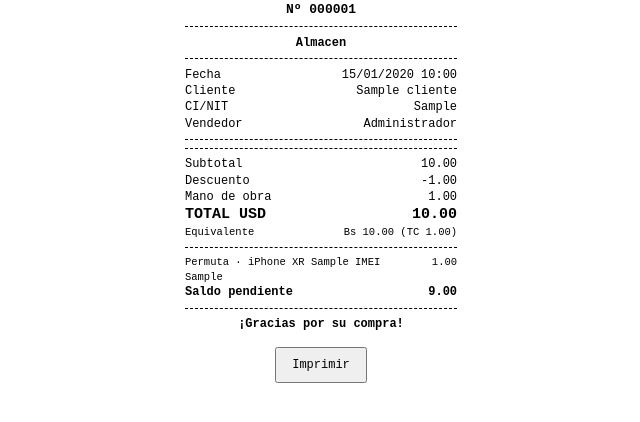
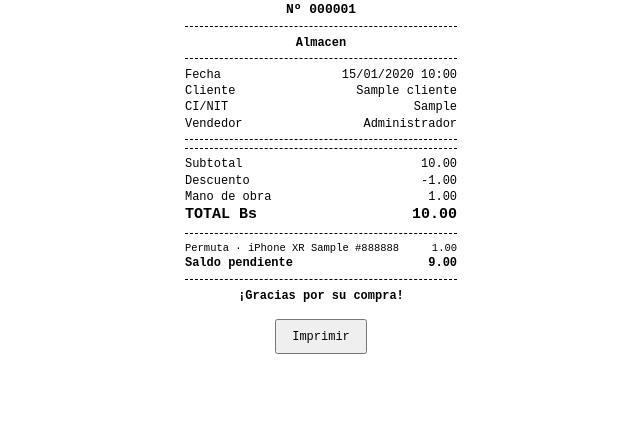
Before and after one commit to jsoliz064/estacion-apple, a Laravel app: page /ventas/1/nota in a window 1280 px wide. Shown: the part 125-547 px from the top of the page, without its empty margins (319-959 px from the left). Run offline with Laravel 12, Linux system fonts and the light colour scheme; a user stored in the database is signed in; data comes from the database, SQL or seed files in the repository; tables that the repository leaves empty hold one stand-in row (values such as "Sample post"); parts of the project's set-up code (start-up, migrations or seed data) failed here and were passed over; some libraries are stand-ins or nearby versions.

Commit message:
Recibo de la venta (nota y PDF) todo en Bs, sin USD ni tipo de cambio
- VentaController::montosEnBs(): los montos del recibo en Bs, al TC
  congelado de la venta. El TOTAL es el de la venta en Bs y el descuento se
  deriva para que «Subtotal - Descuento + Mano de obra = TOTAL» cuadre.
- Los pagos en Bs muestran lo que se escribio; VentaPago::descripcionRecibo()
  da el metodo sin el TC.
- Nota y PDF: columnas y totales en Bs, sin la linea «Equivalente (TC)»; el
  nombre del equipo con nombreCorto(). El texto de WhatsApp, «Total Bs ...».

```diff
--- a/app/Http/Controllers/VentaController.php
+++ b/app/Http/Controllers/VentaController.php
@@ -2,7 +2,11 @@
 
 namespace App\Http\Controllers;
 
+use App\Enums\Moneda;
+use App\Models\TipoCambio;
 use App\Models\Venta;
+use App\Models\VentaPago;
+use App\Support\Dinero;
 use Barryvdh\DomPDF\Facade\Pdf;
 
 /** Ventas: una sola para equipos, repuestos y accesorios. */
@@ -64,7 +68,43 @@ class VentaController extends Controller
         $sueltos = $venta->detalles->whereNull('producto_id')
             ->filter(fn($d) => !$d->producto_asociado_id || !$equipos->contains('producto_id', $d->producto_asociado_id));
 
-        return compact('venta', 'equipos', 'sueltos');
+        return compact('venta', 'equipos', 'sueltos') + $this->montosEnBs($venta);
+    }
+
+    /**
+     * El recibo es todo en Bs, sin USD ni tipo de cambio (pedido de la tienda:
+     * es lo que se le dice y se le cobra al cliente). Al TC CONGELADO de la
+     * venta, no al del dia. Todo se sigue guardando en USD: esto es la vista.
+     *
+     *  - $bs($usd): una linea (precio, descuento, subtotal), formateada.
+     *  - $totalesBs: el total es el de la venta en Bs (el que mostro el
+     *    formulario al vender y el que se cobro), y el descuento es la
+     *    diferencia, para que «Subtotal - Descuento + Mano de obra = TOTAL»
+     *    cuadre al centavo: convertido por su lado, un descuento cargado como
+     *    200 Bs salia 200.03.
+     *  - $pagoBs($pago): un pago en Bs muestra lo que se escribio
+     *    (monto_moneda); uno en USD, la permuta o la seña, su USD en Bs.
+     */
+    private function montosEnBs(Venta $venta): array
+    {
+        $tc = (float) $venta->tipo_cambio ?: TipoCambio::actual();
+        $subtotal = Dinero::aBs($venta->subtotal, $tc);
+        $manoObra = Dinero::aBs($venta->mano_obra, $tc);
+        $total = Dinero::aBs($venta->total, $tc);
+
+        return [
+            'bs' => fn($usd) => number_format(Dinero::aBs((float) $usd, $tc), 2),
+            'totalesBs' => [
+                'subtotal' => $subtotal,
+                'mano_obra' => $manoObra,
+                'total' => $total,
+                'descuento' => round($subtotal + $manoObra - $total, 2),
+                'saldo' => $venta->saldoPendiente() > 0 ? Dinero::aBs($venta->saldoPendiente(), $tc) : 0.0,
+            ],
+            'pagoBs' => fn(VentaPago $pago) => $pago->moneda === Moneda::alterna() && $pago->monto_moneda !== null
+                ? round((float) $pago->monto_moneda, 2)
+                : Dinero::aBs($pago->monto, $tc),
+        ];
     }
 
     public function create()
--- a/app/Models/VentaPago.php
+++ b/app/Models/VentaPago.php
@@ -74,6 +74,21 @@ class VentaPago extends Model
      * Como se lee el pago en el detalle y en la nota: «Efectivo», «QR · USD 100
      * a 6,96», «Permuta · iPhone 11 IMEI ...». Necesita metodo y producto.modelo.
      */
+    /**
+     * El texto de un pago en el recibo: el metodo (o la permuta con su
+     * equipo, o la seña), sin monto ni tipo de cambio. El recibo es todo en Bs
+     * y el monto va en su columna; descripcion() sigue con el TC para las
+     * pantallas internas.
+     */
+    public function descripcionRecibo(): string
+    {
+        if ($this->esPermuta()) {
+            return 'Permuta' . ($this->producto ? ' · ' . $this->producto->nombreCorto() : '');
+        }
+
+        return ($this->metodo?->nombre ?? 'Pago') . ($this->esSena() ? ' · seña de la reserva' : '');
+    }
+
     public function descripcion(): string
     {
         if ($this->esPermuta()) {
--- a/resources/views/app/venta/nota.blade.php
+++ b/resources/views/app/venta/nota.blade.php
@@ -3,11 +3,11 @@
      (el papel de 80 mm tiene unos 4 mm de margen fisico por lado). Comprobante
      interno: sin datos fiscales (decision del usuario). --}}
 @php
-    // Montos en USD, con el mismo formato que Dinero (y que $pago->descripcion()):
-    // con el formato boliviano (1.234,50) la nota mezclaba dos en la misma hoja.
-    $usd = fn($n) => number_format((float) $n, 2);
+    // Todo en Bs, sin USD ni tipo de cambio (pedido de la tienda): $bs,
+    // $totalesBs y $pagoBs los arma VentaController::montosEnBs(), al TC
+    // congelado de la venta. Formato 1,234.50, como el resto del sistema.
     $lineaNombre = fn($d) => $d->producto_id
-        ? trim(($d->producto?->modelo?->nombre ?? 'Equipo') . ' ' . ($d->producto?->almacenamiento ?? '') . ' ' . ($d->producto?->color ?? ''))
+        ? ($d->producto?->nombreCorto() ?? 'Equipo')
         : ($d->articulo()?->nombre ?? 'Artículo');
 @endphp
 <!DOCTYPE html>
@@ -67,44 +67,42 @@
         {{-- Cada equipo con su IMEI y, debajo, lo que se vendio con el. --}}
         @foreach ($equipos as $d)
             <div>{{ $lineaNombre($d) }}</div>
-            <div class="fila chico"><span>{{ $d->producto?->identificador() }}</span><span>{{ $usd($d->subtotal) }}</span></div>
+            <div class="fila chico"><span>{{ $d->producto?->identificador() }}</span><span>{{ $bs($d->subtotal) }}</span></div>
             @if ($d->producto?->imei && $d->producto?->upc)
                 <div class="chico">Serial {{ $d->producto->upc }}</div>
             @endif
             @foreach ($venta->detalles->where('producto_asociado_id', $d->producto_id) as $a)
                 <div class="fila sangria chico">
                     <span>+ {{ $a->cantidad > 1 ? $a->cantidad . ' x ' : '' }}{{ $lineaNombre($a) }}{{ $a->esRegalo() ? ' (regalo)' : '' }}</span>
-                    <span>{{ $usd($a->subtotal) }}</span>
+                    <span>{{ $bs($a->subtotal) }}</span>
                 </div>
             @endforeach
         @endforeach
         @foreach ($sueltos as $d)
             <div class="fila">
                 <span>{{ $d->cantidad > 1 ? $d->cantidad . ' x ' : '' }}{{ $lineaNombre($d) }}{{ $d->esCobro() ? ' (taller)' : '' }}</span>
-                <span>{{ $usd($d->subtotal) }}</span>
+                <span>{{ $bs($d->subtotal) }}</span>
             </div>
         @endforeach
 
         <hr>
-        <div class="fila"><span>Subtotal</span><span>{{ $usd($venta->subtotal) }}</span></div>
+        <div class="fila"><span>Subtotal</span><span>{{ number_format($totalesBs['subtotal'], 2) }}</span></div>
         @if ((float) $venta->descuento > 0)
-            <div class="fila"><span>Descuento</span><span>-{{ $usd($venta->descuento) }}</span></div>
+            <div class="fila"><span>Descuento</span><span>-{{ number_format($totalesBs['descuento'], 2) }}</span></div>
         @endif
         @if ((float) $venta->mano_obra > 0)
-            <div class="fila"><span>Mano de obra</span><span>{{ $usd($venta->mano_obra) }}</span></div>
+            <div class="fila"><span>Mano de obra</span><span>{{ number_format($totalesBs['mano_obra'], 2) }}</span></div>
         @endif
-        <div class="fila total"><span>TOTAL USD</span><span>{{ $usd($venta->total) }}</span></div>
-        {{-- Al tipo de cambio que congelo la venta, no al de hoy. --}}
-        <div class="fila chico"><span>Equivalente</span><span>{{ \App\Support\Dinero::bs($venta->total, $venta->tipo_cambio) }} (TC {{ \App\Support\Dinero::tc($venta->tipo_cambio) }})</span></div>
+        <div class="fila total"><span>TOTAL Bs</span><span>{{ number_format($totalesBs['total'], 2) }}</span></div>
 
         @if ($venta->pagos->isNotEmpty())
             <hr>
             @foreach ($venta->pagos as $pago)
-                <div class="fila chico"><span>{{ $pago->descripcion() }}</span><span>{{ $usd($pago->monto) }}</span></div>
+                <div class="fila chico"><span>{{ $pago->descripcionRecibo() }}</span><span>{{ number_format($pagoBs($pago), 2) }}</span></div>
             @endforeach
         @endif
         @if ($venta->aCredito())
-            <div class="fila"><strong>Saldo pendiente</strong><strong>{{ $usd($venta->saldoPendiente()) }}</strong></div>
+            <div class="fila"><strong>Saldo pendiente</strong><strong>{{ number_format($totalesBs['saldo'], 2) }}</strong></div>
         @endif
 
         @php($garantias = $equipos->filter(fn($d) => $d->garantia_meses))
--- a/resources/views/livewire/venta/venta-detalle.blade.php
+++ b/resources/views/livewire/venta/venta-detalle.blade.php
@@ -16,7 +16,7 @@
                     url: @js(route('ventas.pdf', $venta->id)),
                     archivo: @js('Recibo-' . $numeroRecibo . '.pdf'),
                     telefono: @js($venta->fichaCliente?->telefonoWhatsapp()),
-                    texto: @js('Estación Apple - Recibo Nº ' . $numeroRecibo . '. Total ' . \App\Support\Dinero::usd($venta->total)),
+                    texto: @js('Estación Apple - Recibo Nº ' . $numeroRecibo . '. Total ' . \App\Support\Dinero::bs($venta->total, $venta->tipo_cambio)),
                 })"
                 x-on:click="compartir()" :disabled="generando"
                 class="inline-flex items-center px-4 py-2 bg-green-600 border border-transparent rounded-md font-semibold text-xs text-white uppercase tracking-widest shadow-sm hover:bg-green-700 disabled:opacity-60">
```
Also changed, not shown: CLAUDE.md (+1 -1 lines), resources/views/app/venta/recibo-pdf.blade.php (+23 -25 lines).
